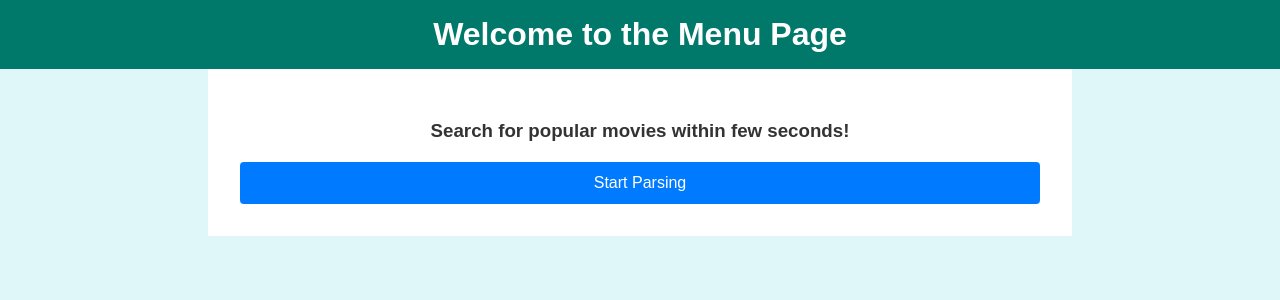
After one commit to Maestro-111/movies-search-system, a Django app: template movies/menu/templates/menu/menu.html in a window 1280 px wide. The commit adds this page. Shown: the top 300 px of the page. Run offline with Django 4.2, Linux system fonts and the light colour scheme; the template is opened without the code that fills it, so the values that code supplies are empty; parts of the project's set-up code (start-up, migrations or seed data) failed here and were passed over.

Commit message:
Proper mig history + menu

```diff
--- /dev/null
+++ b/movies/menu/templates/menu/menu.html
@@ -0,0 +1,36 @@
+<!DOCTYPE html>
+<html lang="en">
+<head>
+    <meta charset="UTF-8">
+    <title>Main Menu</title>
+    {% load static %}
+    <link rel="stylesheet" href="{% static 'css/styles.css' %}">
+    <style>
+        h1, h2, h3 {
+            text-align: center;
+        }
+
+        .button-container form {
+            text-align: center;
+            margin-top: 20px;
+        }
+    </style>
+</head>
+<body>
+
+   <header>
+       <h1>Welcome to the Menu Page</h1>
+   </header>
+
+   <main>
+       <h3>Search for popular movies within few seconds!</h3>
+
+       <div class="button-container">
+         <form action="{% url 'start_search' %}" method="get">
+           <button type="submit">Start Parsing</button>
+         </form>
+       </div>
+   </main>
+
+</body>
+</html>
--- a/movies/menu/urls.py
+++ b/movies/menu/urls.py
@@ -4,5 +4,6 @@ from django.conf import settings
 from django.conf.urls.static import static
 
 urlpatterns = [
-    path('', views.main_menu, name="main_menu")
+    path('', views.main_menu, name="main_menu"),
+    path('start_search/', views.start_search, name='start_search')
 ]
--- a/movies/movie/models.py
+++ b/movies/movie/models.py
@@ -11,6 +11,11 @@ class Movie(models.Model):
 
     def get_absolute_url(self):
         return reverse('show_movie', kwargs={'movie_id': self.movie_id})
+
+    class Meta:
+        indexes = [
+            models.Index(fields=['original_title'], name='original_title_idx'),
+        ]
 
     def __str__(self):
         return str(self.slug)
--- a/movies/movie/static/css/styles.css
+++ b/movies/movie/static/css/styles.css
@@ -1,14 +1,13 @@
-/* styles.css */
 body {
     font-family: Arial, sans-serif;
     margin: 0;
     padding: 0;
-    background-color: #f4f4f4;
+    background-color: #e0f7fa; /* Light blue background */
     color: #333;
 }
 
 header {
-    background-color: #333;
+    background-color: #00796b; /* Dark green background */
     color: #fff;
     padding: 1em 0;
     text-align: center;
@@ -19,7 +18,38 @@ header h1 {
 }
 
 main {
-    padding: 1em 2em;
+    background-color: #ffffff; /* White background for main content */
+    padding: 2em;
+    max-width: 800px;
+    margin: 0 auto;
+}
+
+form {
+    display: flex;
+    flex-direction: column;
+    gap: 1em;
+}
+
+input[type="text"] {
+    padding: 0.5em;
+    border: 1px solid #ccc;
+    border-radius: 4px;
+    font-size: 1em;
+}
+
+button {
+    padding: 0.75em 1.5em;
+    background-color: #007BFF; /* Blue background */
+    color: white;
+    border: none;
+    border-radius: 4px;
+    font-size: 1em;
+    cursor: pointer;
+    transition: background-color 0.3s ease;
+}
+
+button:hover {
+    background-color: #0056b3; /* Darker blue on hover */
 }
 
 .movie-details {
--- a/movies/movie/templates/movie/search_movie.html
+++ b/movies/movie/templates/movie/search_movie.html
@@ -12,7 +12,10 @@
     </style>
 </head>
 <body>
+    <header>
         <h1>Search for a Movie</h1>
+    </header>
+    <main>
         <form method="GET" action="{% url 'movie_search' %}">
             <label for="query">Movie Title:</label>
             <input type="text" id="query" name="query" placeholder="Enter movie title" required>
@@ -32,6 +35,6 @@
                 {% endfor %}
             </ul>
         {% endif %}
-
+    </main>
 </body>
 </html>
--- a/movies/movie/templates/movie/show_movie.html
+++ b/movies/movie/templates/movie/show_movie.html
@@ -4,17 +4,17 @@
     <meta charset="UTF-8">
     <title>{{ movie.original_title }} - Movie Details</title>
     {% load static %}
-    <link rel="stylesheet" href="{% static 'styles.css' %}">
+    <link rel="stylesheet" href="{% static 'css/styles.css' %}">
 </head>
 <body>
 
     <header>
-        <h1>Movie Details: </h1>
+        <h1>Movie Details</h1>
     </header>
 
     <main>
         <section class="movie-details">
-            <h2><font color="#ff0000">{{ movie.original_title }}</font></h2>
+            <h2>{{ movie.original_title }}</h2>
             <p><strong>Description:</strong> {{ movie.overview }}</p>
         </section>
 
--- a/movies/movies/urls.py
+++ b/movies/movies/urls.py
@@ -17,7 +17,7 @@ Including another URLconf
 
 from django.contrib import admin
 from django.urls import path,include
-from movie.views import page_not_found
+from menu.views import page_not_found
 
 urlpatterns = [
     path('admin/', admin.site.urls),
```
Also changed, not shown: movies/menu/views.py (+17 -3 lines), movies/movie/views.py (+28 -10 lines), movies/movie/migrations/0001_initial.py, movies/movie/migrations/0002_movie_slug.py (deleted), movies/movie/migrations/0002_remove_moviemetadata_id_alter_moviemetadata_movie.py (added), movies/movie/migrations/0003_moviemetadata.py (deleted), movies/movie/migrations/0004_remove_moviemetadata_unnamed_0.py (deleted). Lines whose indentation alone changed are shown as unchanged.
